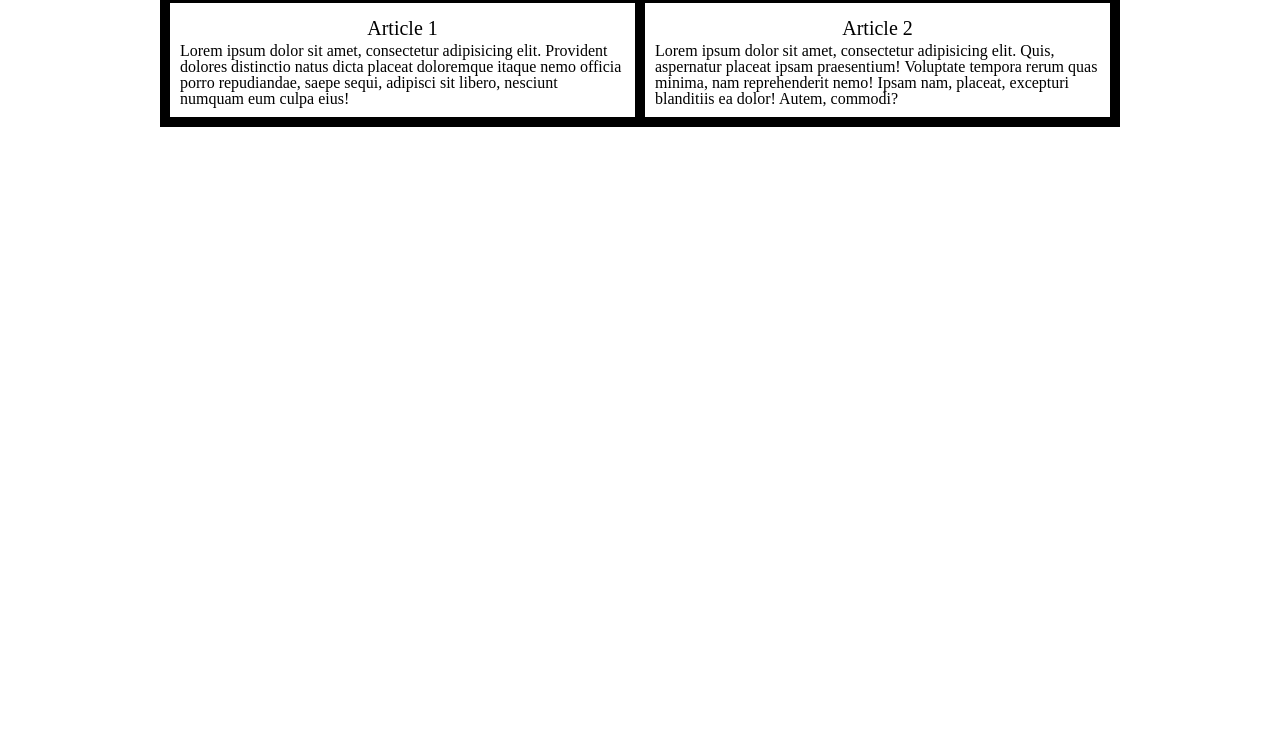
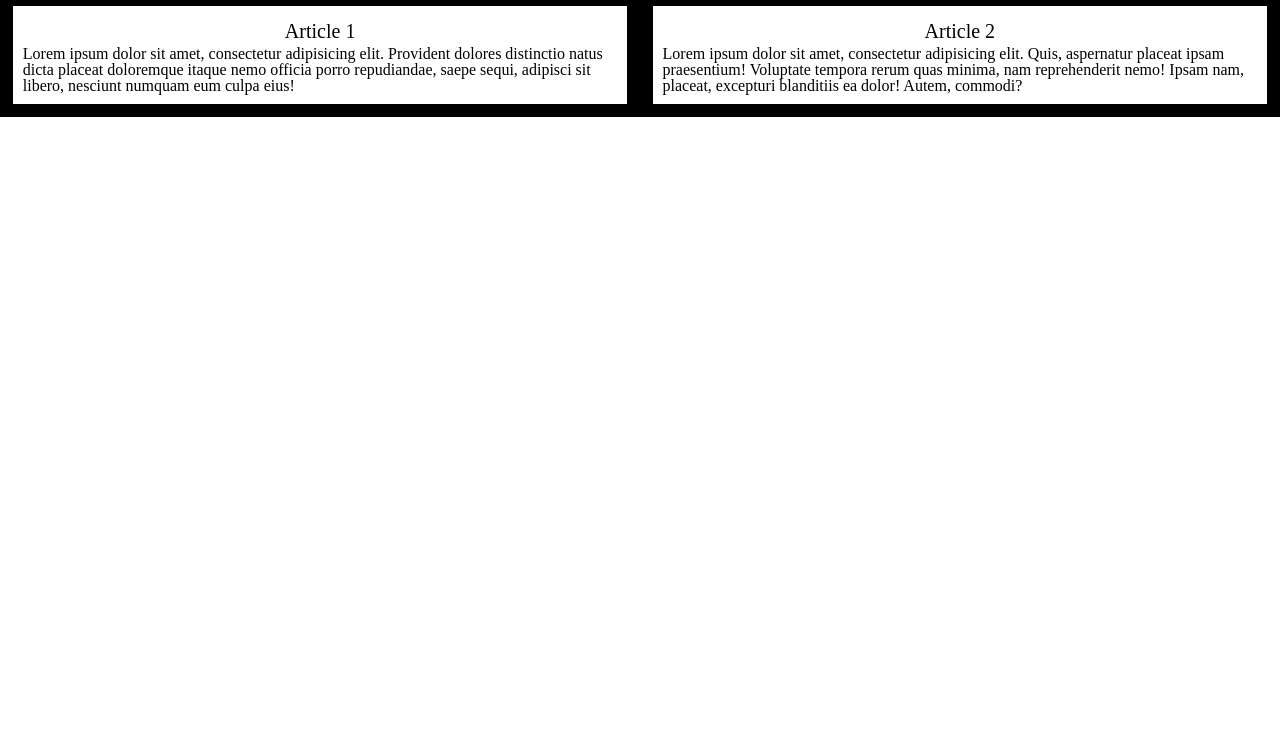
Before and after one commit to lilly-fisher/fewd1121, a plain HTML site: page class14/super-school-news/index.html in a window 1280 px wide. Shown: the part 57-800 px from the top of the page. Drawn offline with Linux system fonts and the light colour scheme.

Commit message:
classwork

```diff
--- a/class14/super-school-news/style.css
+++ b/class14/super-school-news/style.css
@@ -1,5 +1,5 @@
 .container {
-	width: 960px;
+	width: 85%
 	margin: 0 auto;
 }
 
@@ -28,14 +28,14 @@ header nav a {
 
 section {
 	background-color: black;
-	padding: 10px;
+	padding: 1%;
 	overflow: hidden;
 }
 
 article {
 	background-color: white;
 	box-sizing: border-box;
-	width: 465px;
+	width: 49%;
 	float: left;
 	padding: 10px;
 	box-sizing: border-box;
@@ -43,8 +43,8 @@ article {
 
 /* targets the 1st article; nth-child(2) would target the 2nd article*/
 article:nth-child(1) {
-	margin-right: 10px;
-	width: 465px;
+	margin-right: 2%;
+	width: 49%;
 	float: left;
 	padding: 10px;
 	box-sizing: border-box;
```
